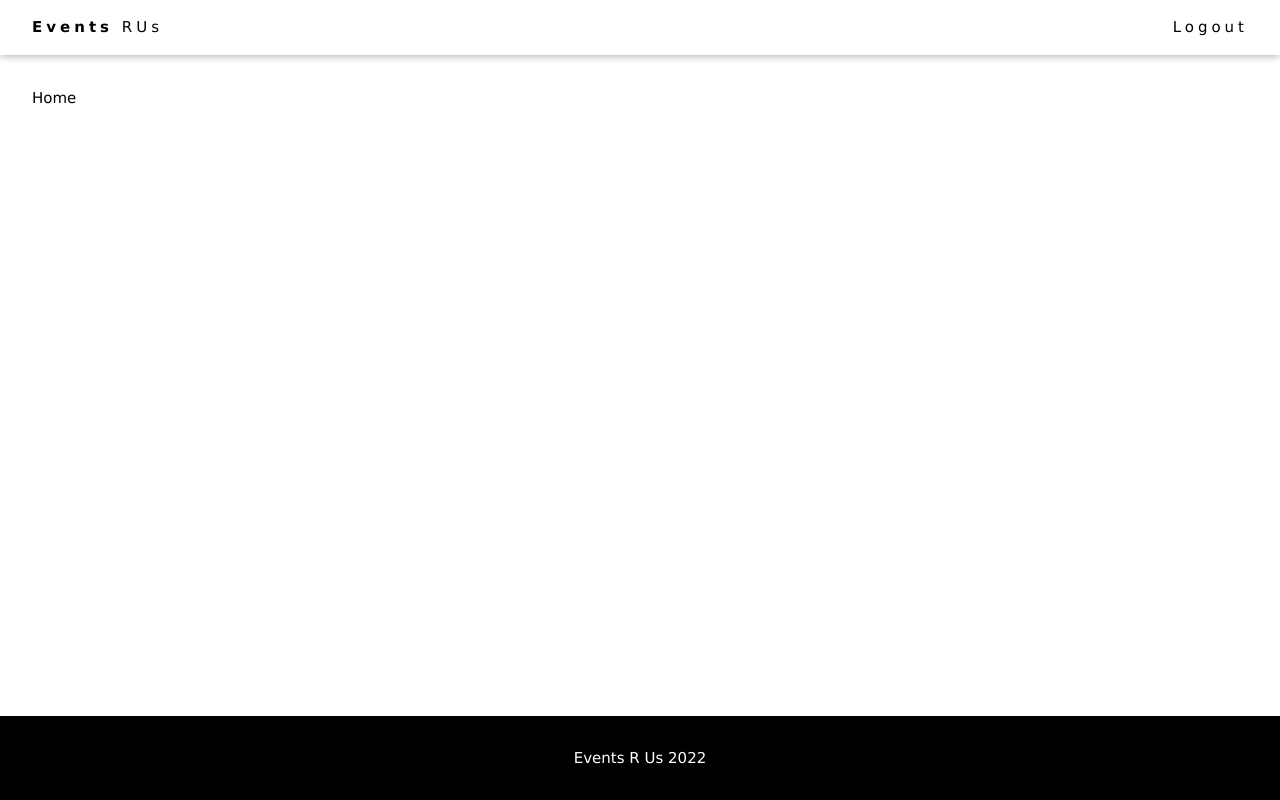
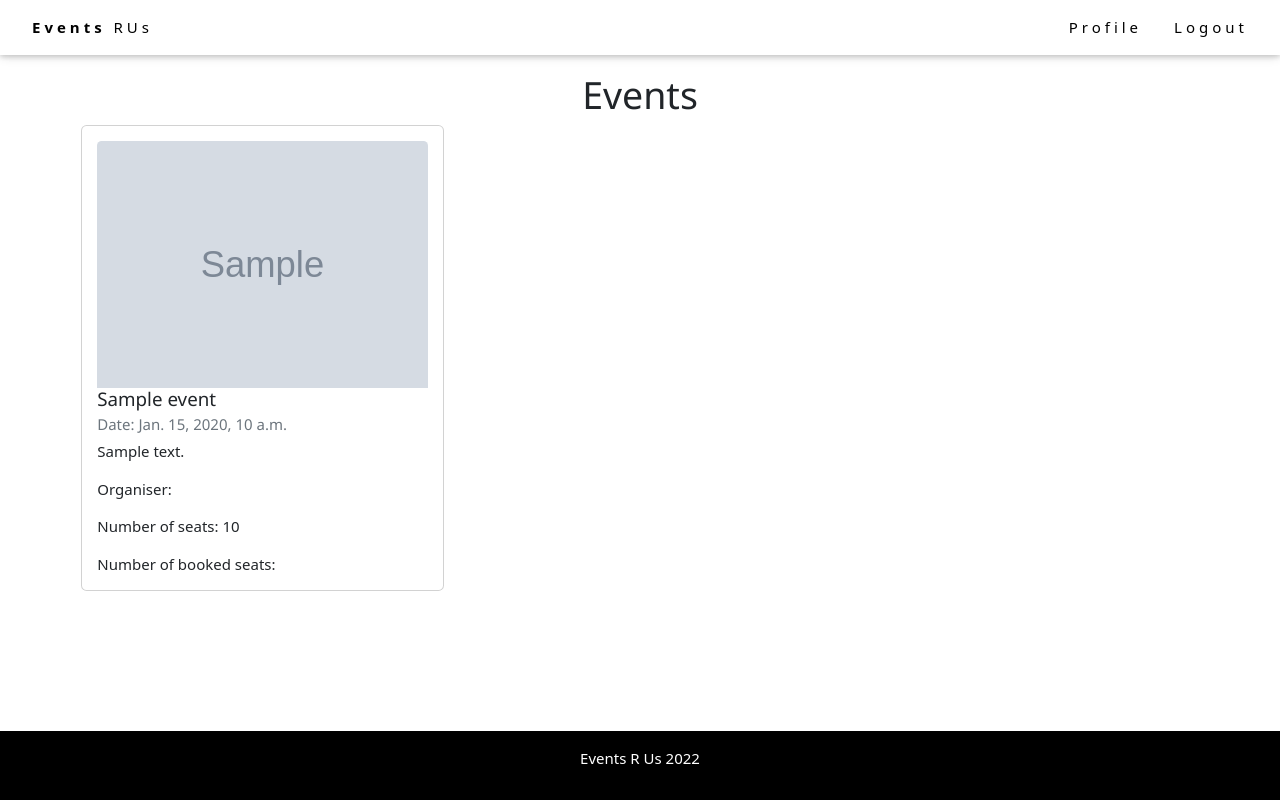
Before and after one commit to amaghrabi7/event_project, a Django app: page /home/ in a window 1280 px wide. Run offline with Django 4.2, Linux system fonts and the light colour scheme; a user stored in the database is signed in; tables that the repository leaves empty hold one stand-in row (values such as "Sample post"); grey boxes marked "Sample" are stand-in pictures.

Commit message:
updated home pafe and models

```diff
--- a/event/models.py
+++ b/event/models.py
@@ -1,4 +1,5 @@
 from django.db import models
+from users.forms import User
 
 # Create your models here.
 
@@ -11,3 +12,6 @@ class Event(models.Model):
     seats = models.IntegerField()
     #
     location = models.TextField()
+    users = models.ManyToManyField(
+        User, related_name="events"
+    )
--- a/shared/templates/base.html
+++ b/shared/templates/base.html
@@ -10,10 +10,13 @@
     <!-- Navbar (sit on top) -->
     <div class="w3-top">
       <div class="w3-bar w3-white w3-wide w3-padding w3-card">
-        <a href="#home" class="w3-bar-item w3-button"><b>Events</b> RUs</a>
+        <a href="{% url 'home' %}" class="w3-bar-item w3-button"
+          ><b>Events</b> RUs</a
+        >
         <!-- Float links to the right. Hide them on small screens -->
         <div class="w3-right w3-hide-small">
           {% if request.user.is_authenticated %}
+          <a href="" class="w3-bar-item w3-button">Profile</a>
           <a href="{% url 'logout' %}" class="w3-bar-item w3-button">Logout</a>
           {% else %}
           <a href="{% url 'login' %}" class="w3-bar-item w3-button">login</a>
--- a/shared/templates/home.html
+++ b/shared/templates/home.html
@@ -1,3 +1,39 @@
 {% extends "base.html" %} {% block content %}
-<p>Home</p>
+<link
+href="https://cdn.jsdelivr.net/npm/bootstrap@5.2.2/dist/css/bootstrap.min.css"
+rel="stylesheet"
+integrity="sha384-Zenh87qX5JnK2Jl0vWa8Ck2rdkQ2Bzep5IDxbcnCeuOxjzrPF/et3URy9Bv1WTRi"
+crossorigin="anonymous"
+/>
+<div class="container  overflow-hidden">
+    <h1 class="text-center">Events</h1>
+    <div class="row g-3 ">
+      {% if event_items %} {% for item in event_items %}
+      <div class="col-lg-4">
+        <div class="card">
+          <div class="card-body">
+            <img
+            src="{{item.image}}"
+            class="card-img-top"
+            alt={{item.name}}
+            />
+            <h5 class="card-title">{{ item.name }}</h3>
+              <h6 class="card-subtitle mb-2 text-muted">Date: {{ item.event_date }}</h6>
+              <p class="card-text">{{ item.description }}</p>
+              <p class="card-text">Organiser: </p>
+              <p class="card-text">Number of seats: {{item.seats}}</p>
+              <p class="card-text">Number of booked seats: </p>
+            </div>
+          </div>
+      </div>
+      {% endfor %} {% else %}
+      <p>No store items yet!</p>
+      {% endif %}
+    </div>
+  </div>
+  <script
+      src="https://cdn.jsdelivr.net/npm/bootstrap@5.2.2/dist/js/bootstrap.bundle.min.js"
+      integrity="sha384-OERcA2EqjJCMA+/3y+gxIOqMEjwtxJY7qPCqsdltbNJuaOe923+mo//f6V8Qbsw3"
+      crossorigin="anonymous"
+    ></script>
 {% endblock content %}
```
Also changed, not shown: requirements.txt (+11 -4 lines), shared/templates/base2.html (deleted, +0 -86 lines), event/migrations/0002_event_users.py (added), media/javascript.jpeg (added), media/javascript_logo.png (added), media/javascript_logo_6m5TnLp.png (added).
